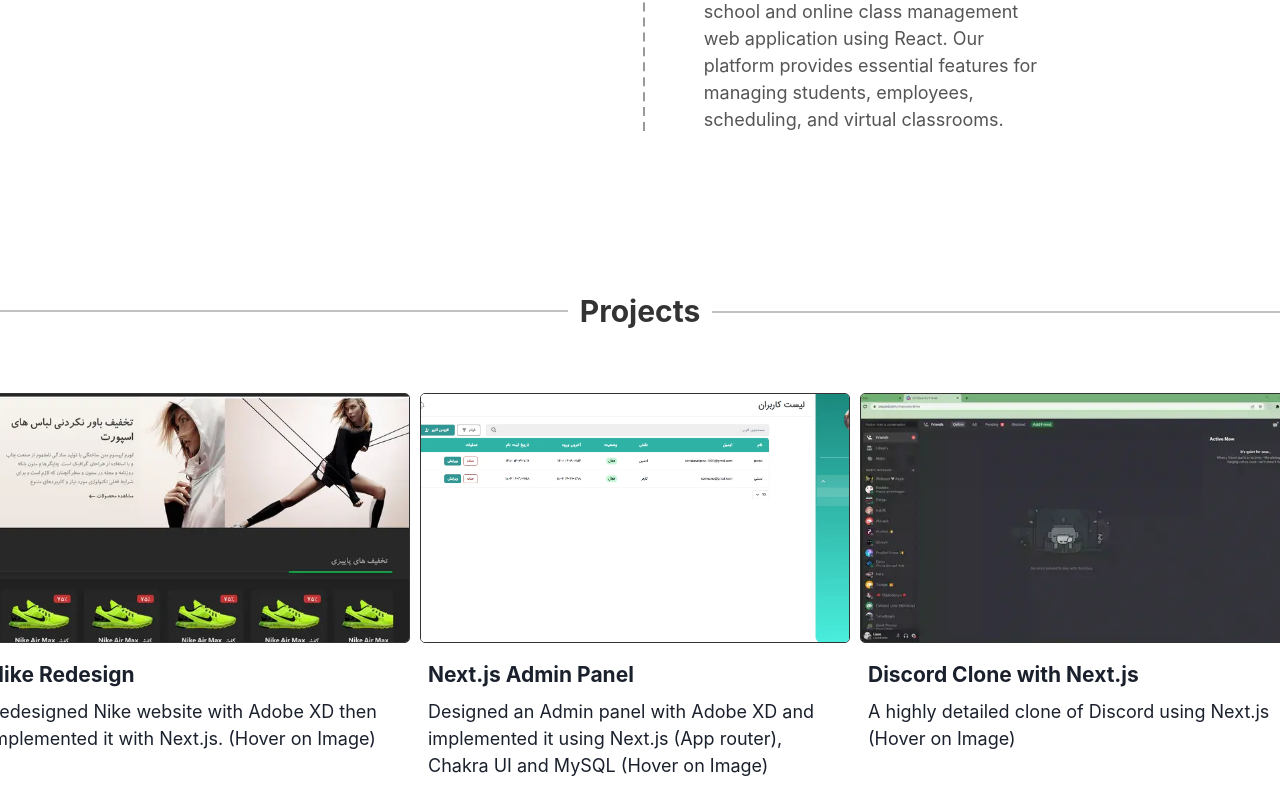
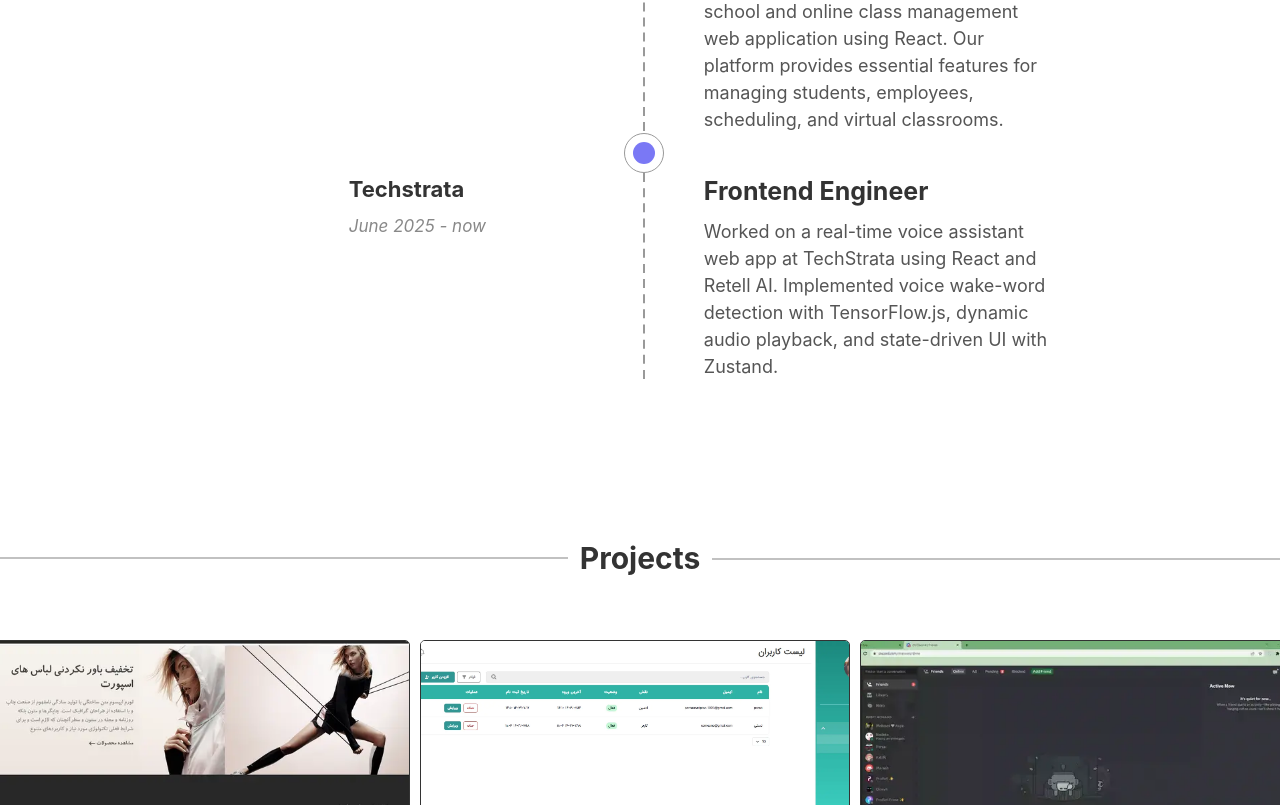
Before and after one commit to ParsaAsdpr/portfolio-website, a Next.js app: page / in a window 1280 px wide. Shown: the part 2675-3480 px from the top of the page. Built offline with nearby package versions, Linux system fonts and the light colour scheme.

Commit message:
updated some of informations

```diff
--- a/src/constants/contact.json
+++ b/src/constants/contact.json
@@ -5,6 +5,6 @@
   },
   {
     "title": "Phone Number",
-    "text": "(+98) 9015971120"
+    "text": "(+98) 9939604178"
   }
 ]
--- a/src/constants/experiences.json
+++ b/src/constants/experiences.json
@@ -18,9 +18,17 @@
   {
     "organization": "Raysa",
     "from": "February 2025",
-    "to": "now",
+    "to": "present",
     "color": "#f57878",
     "position": "Frontend Developer",
     "description": "As a Frontend Developer at Raysa, I contribute to building a comprehensive school and online class management web application using React. Our platform provides essential features for managing students, employees, scheduling, and virtual classrooms."
+  },
+  {
+    "organization": "Techstrata",
+    "from": "June 2025",
+    "to": "now",
+    "color": "#7a78f5",
+    "position": "Frontend Engineer",
+    "description": "Worked on a real-time voice assistant web app at TechStrata using React and Retell AI. Implemented voice wake-word detection with TensorFlow.js, dynamic audio playback, and state-driven UI with Zustand."
   }
 ]
--- a/src/constants/socials.ts
+++ b/src/constants/socials.ts
@@ -12,7 +12,7 @@ const socials = [
     link: "https://github.com/ParsaAsdpr",
     label: "Github",
   },
-  { icon: FaSquarePhone, link: "tel:+989015971120", label: "Phone" },
+  { icon: FaSquarePhone, link: "tel:+989939604178", label: "Phone" },
 ];
 
 export default socials;
```
Also changed, not shown: 2 other files (tests, documents, lock files or other folders).
